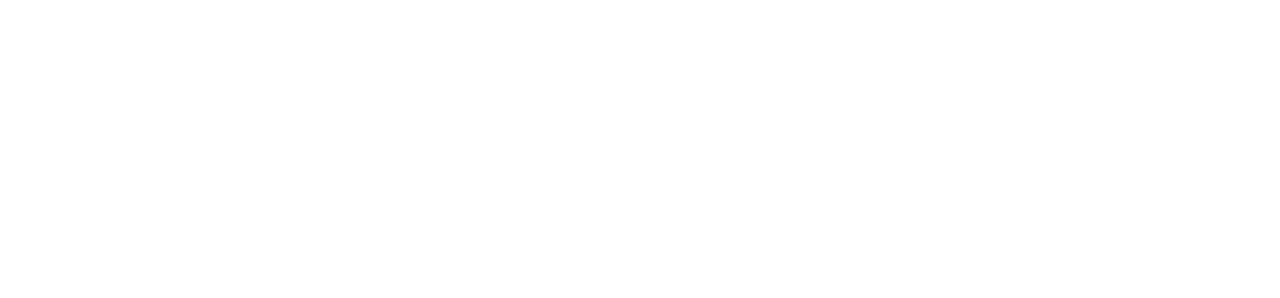
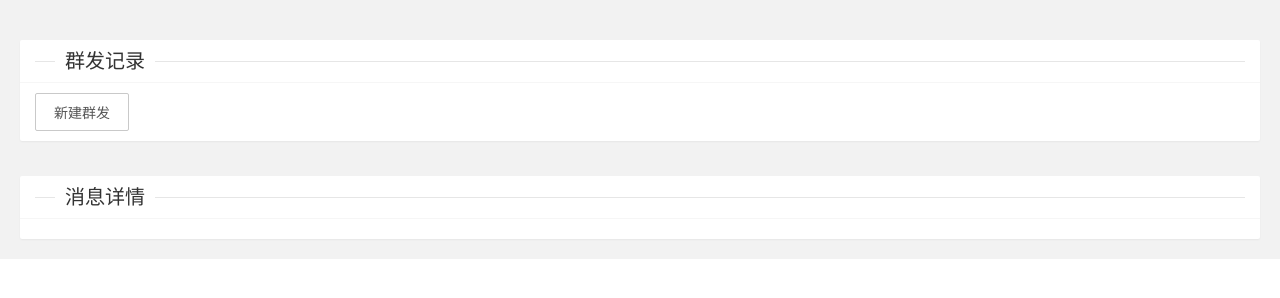
Before and after one commit to doordie2/newProject, a plain HTML site: page src/initiative/sendMessageLog.html in a window 1280 px wide. Drawn offline with Linux system fonts and the light colour scheme.

Commit message:
群发记录

```diff
--- a/src/initiative/sendMessageLog.html
+++ b/src/initiative/sendMessageLog.html
@@ -9,6 +9,39 @@
   <script src="../layui/layui.js" charset="utf-8"></script>
 </head>
 <body>
+<div style="padding: 20px; background-color: #F2F2F2;">
+  <div class="layui-row layui-col-space15">
+    <div class="layui-col-md12">
+      <div class="layui-card">
+        <div class="layui-card-header">
+          <fieldset class="layui-elem-field layui-field-title"
+                    style="margin-top: 20px;">
+            <legend>群发记录</legend>
+          </fieldset>
+        </div>
+        <div class="layui-card-body">
+          <button class="layui-btn layui-btn-primary" onclick="window.location='./groupSentMessage.html'">新建群发</button>
+        </div>
+      </div>
+    </div>
 
+    <!--消息详情-->
+    <div class="layui-col-md12">
+      <div class="layui-card">
+        <div class="layui-card-header">
+          <fieldset class="layui-elem-field layui-field-title"
+                    style="margin-top: 20px;">
+            <legend>消息详情</legend>
+          </fieldset>
+        </div>
+        <div class="layui-card-body">
+          <div>
+
+          </div>
+        </div>
+      </div>
+    </div>
+  </div>
+</div>
 </body>
 </html>
```
Also changed, not shown: src/initiative/groupSentMessage.html (+1 -1 lines).
